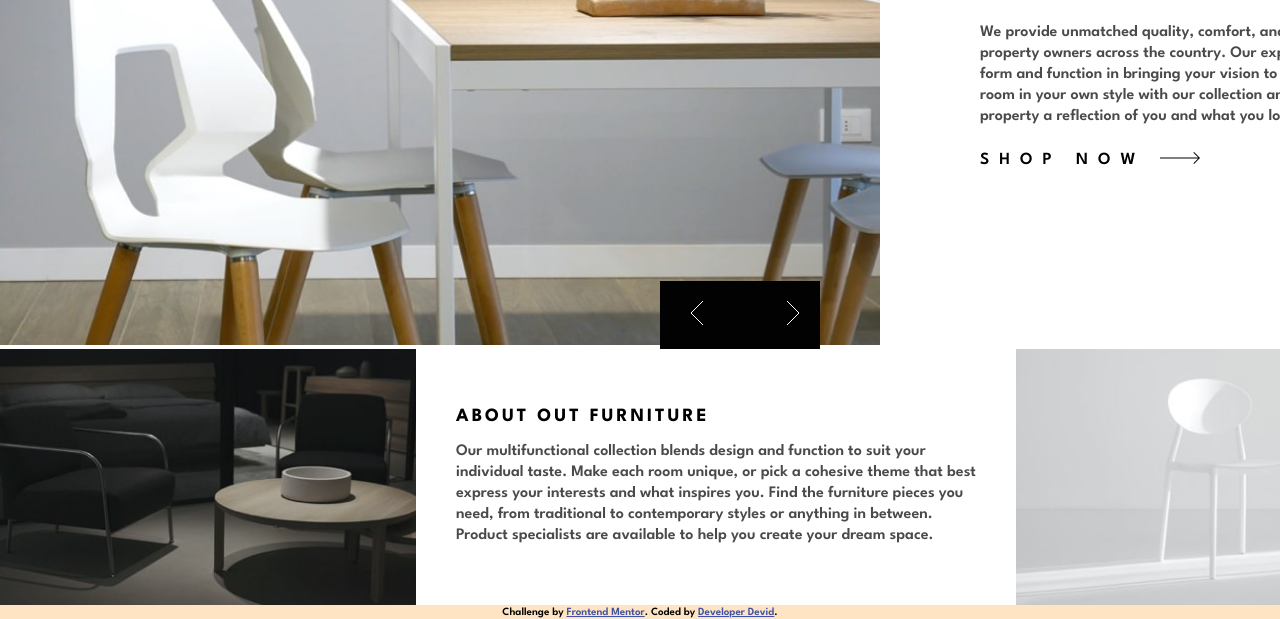
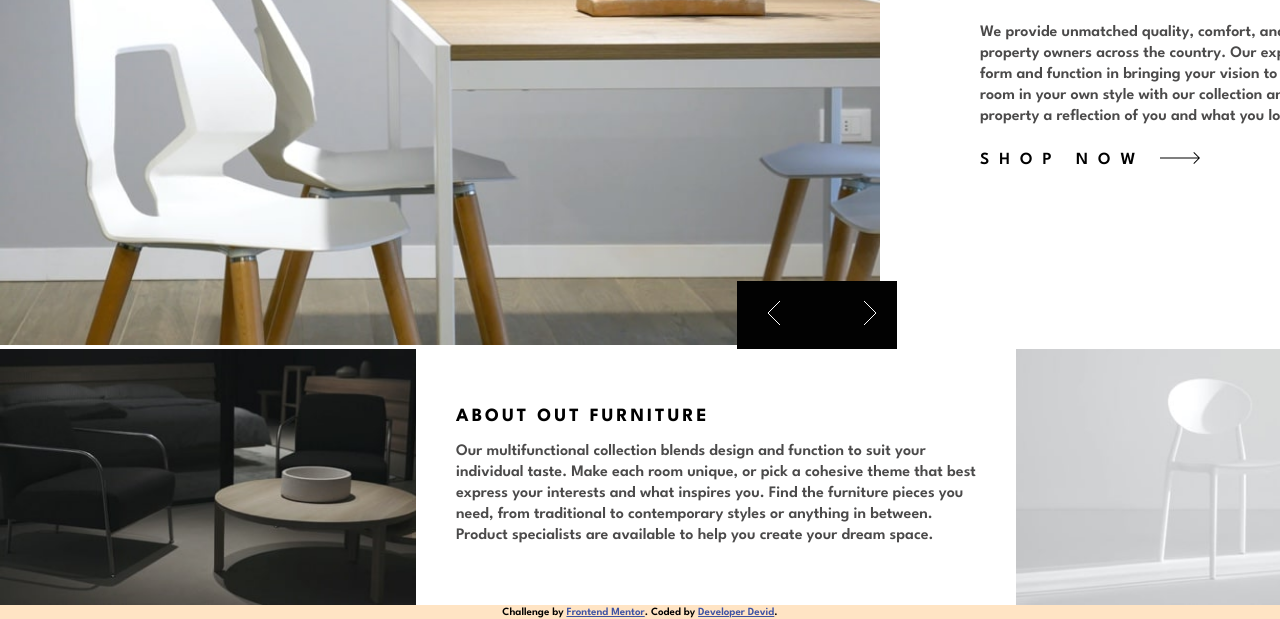
Before and after one commit to devilalpanchal/Roomhomepage_FronteneMentor, a plain HTML site: page index.html in a window 1280 px wide. Shown: the part 199-818 px from the top of the page. Drawn offline with Linux system fonts and the light colour scheme.

Commit message:
add filehjko

```diff
--- a/style.css
+++ b/style.css
@@ -47,7 +47,7 @@ body {
   color: aliceblue;
   position: absolute;
   top: 480px;
-  right:460px;
+  right:383px;
   display: flex;
   padding: 10px;
 }
```
